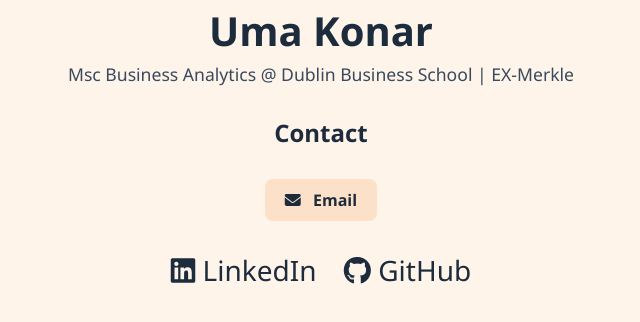
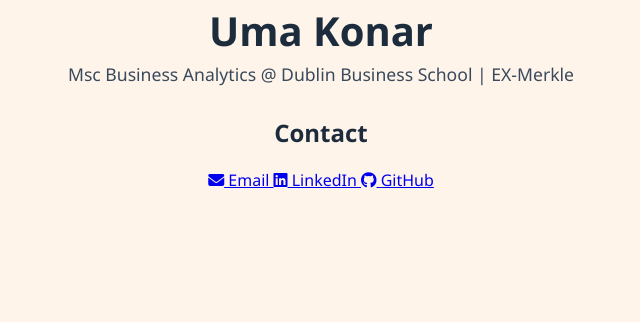
Before and after one commit to umakonar/Connect-with-Uma, a plain HTML site: page index.html in a window 1280 px wide. Shown: the part 202-524 px from the top of the page, without its empty margins (319-959 px from the left). Drawn offline with Linux system fonts and the light colour scheme.

Commit message:
Update index.html

```diff
--- a/index.html
+++ b/index.html
@@ -15,8 +15,7 @@
 
     <div class="contact-section">
       <h2>Contact</h2>
-      <a href="mailto:konaruma28@gmail.com" class="email-btn"><i class="fas fa-envelope"></i> Email</a>
-      <div class="social-icons">
+      <a href="mailto:konaruma28@gmail.com"> <i class="fas fa-envelope"></i> Email </a>
       <a href="https://www.linkedin.com/in/uma-konar-280321147" target="_blank"><i class="fab fa-linkedin"></i> LinkedIn </a>
       <a href="https://github.com/umakonar" target="_blank"><i class="fab fa-github"></i> GitHub </a>
       </div>
```
